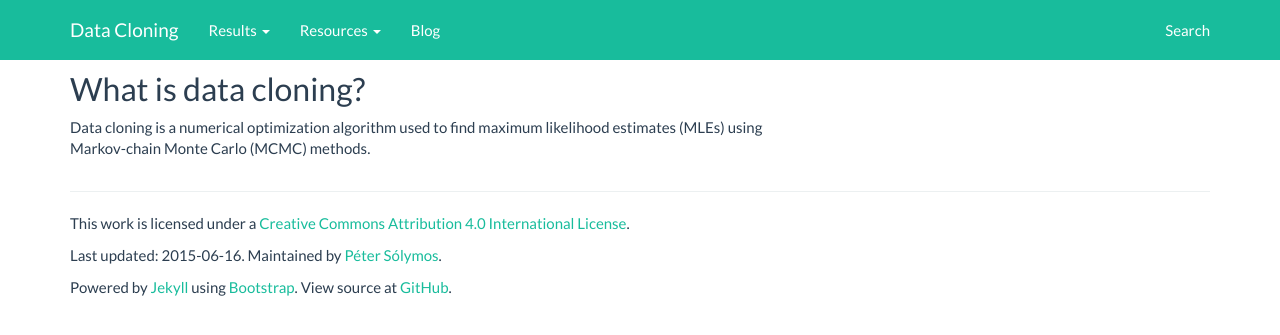
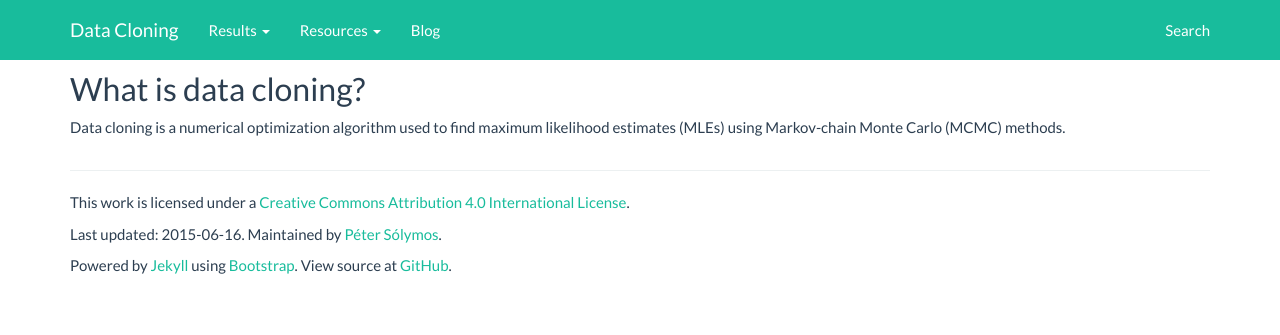
Before and after one commit to datacloning/datacloning.github.io, a Jekyll site: the page built from index.md, in a window 1280 px wide. Shown: the top 335 px of the page. Built offline with Jekyll 4.4.1, drawn with Linux system fonts in a browser that asks for light colours; nearby versions of some CDN libraries.

Commit message:
remove col8

```diff
--- a/_layouts/default.html
+++ b/_layouts/default.html
@@ -7,11 +7,11 @@
   {% include _navigation.html %}
 
     <div class="container">
-        <div class="row">
-            <div class="col-md-8">
+<!--        <div class="row">
+            <div class="col-md-8"> -->
                 {{ content }}
-            </div>
-        </div>
+<!--            </div>
+        </div> -->
     </div>
 
   {% include _footer.html %}
```
